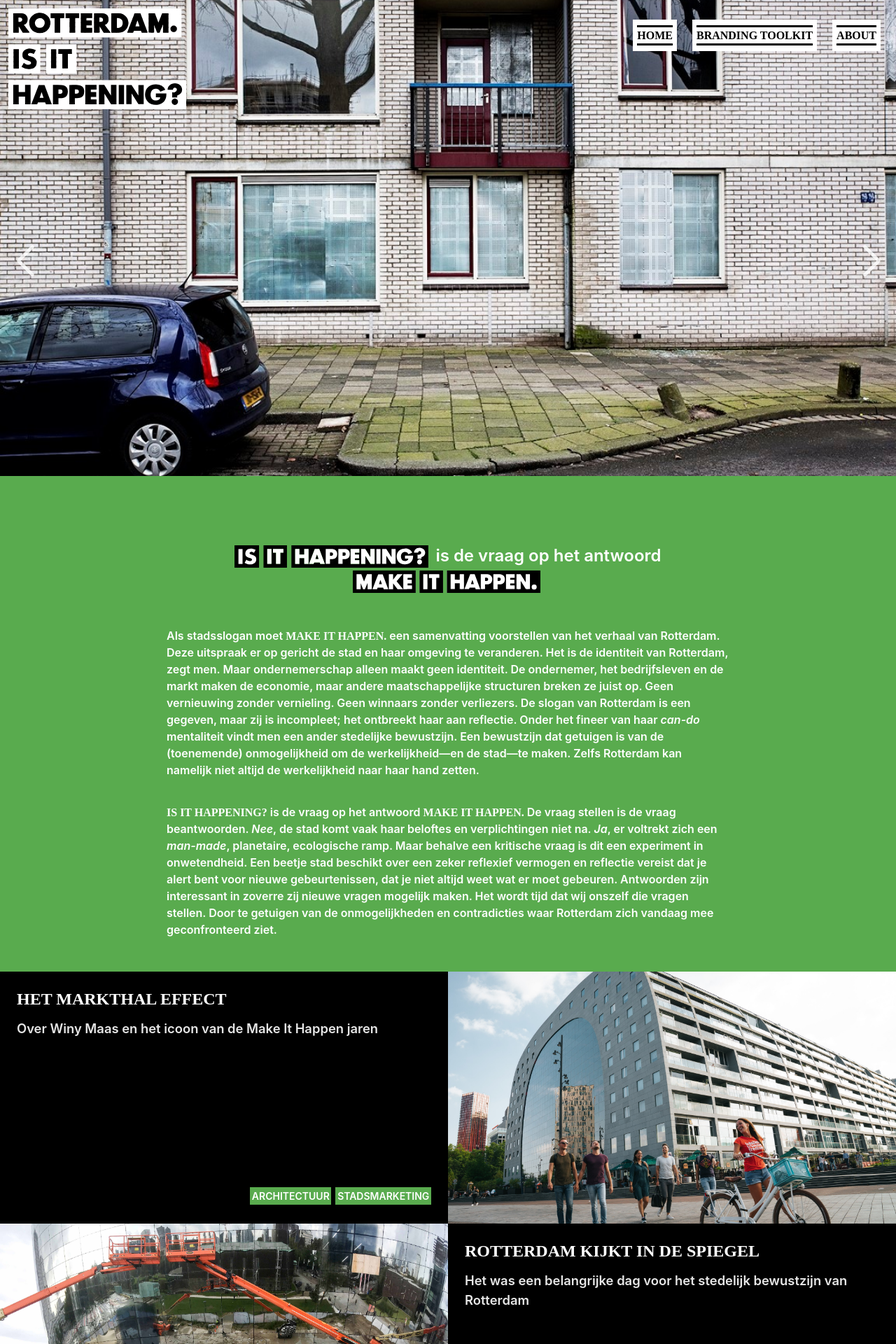
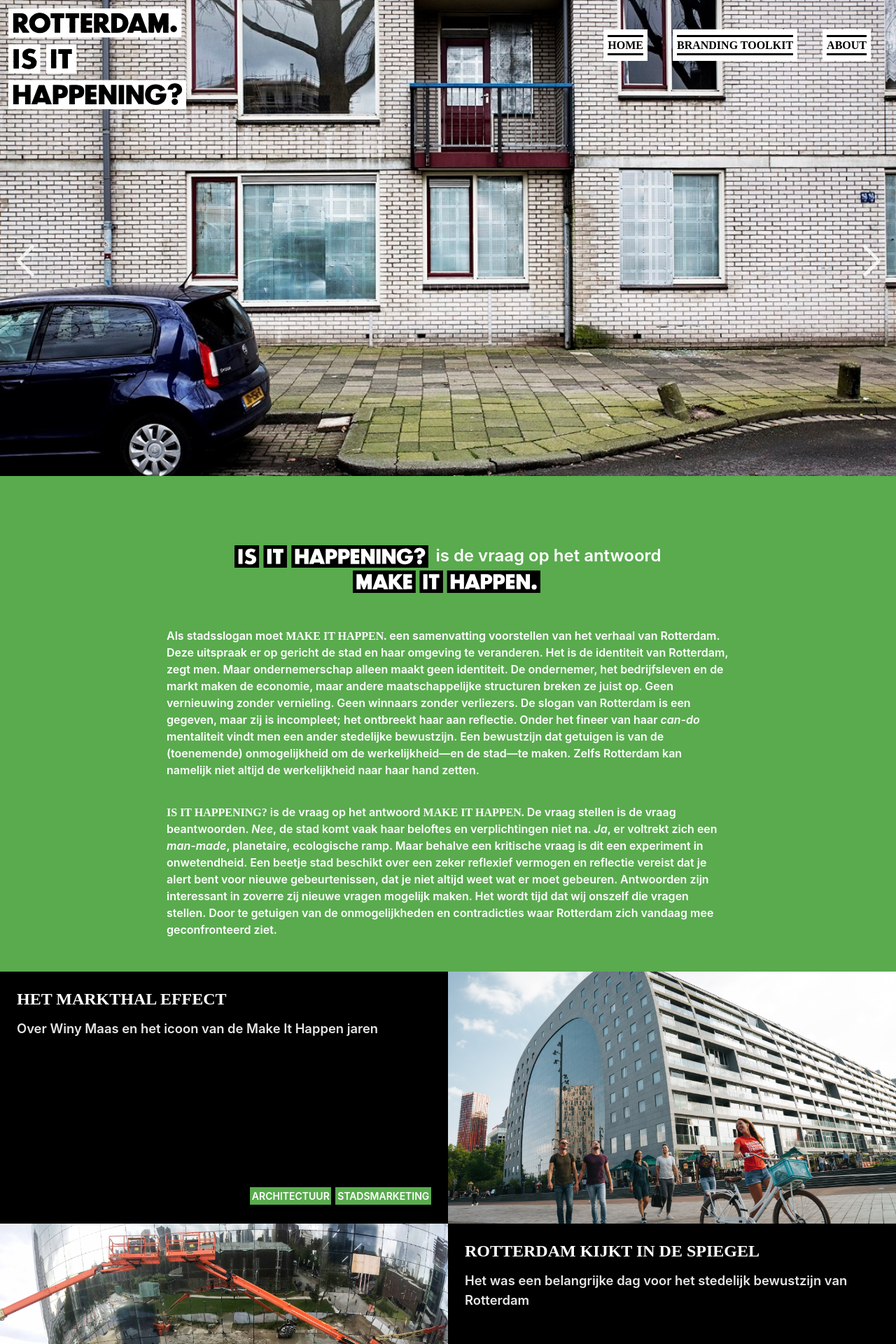
Before and after one commit to norealdirection/norealdirection.github.io, a Jekyll site: the page built from index.markdown, in a window 1280 px wide. Shown: the top 1920 px of the page at 70% size. Built offline with Jekyll 4.4.1, drawn with Linux system fonts in a browser that asks for light colours.

Commit message:
Update _layout.scss

```diff
--- a/_sass/minima/_layout.scss
+++ b/_sass/minima/_layout.scss
@@ -53,7 +53,7 @@
 	li {
 		display: inline-block;
 		list-style-type: none;
-		margin: 10px;
+		margin: $spacing-unit;
 		background-color: white;
 		&:not(:last-child) {
 			margin-right: $spacing-unit/2;
```
